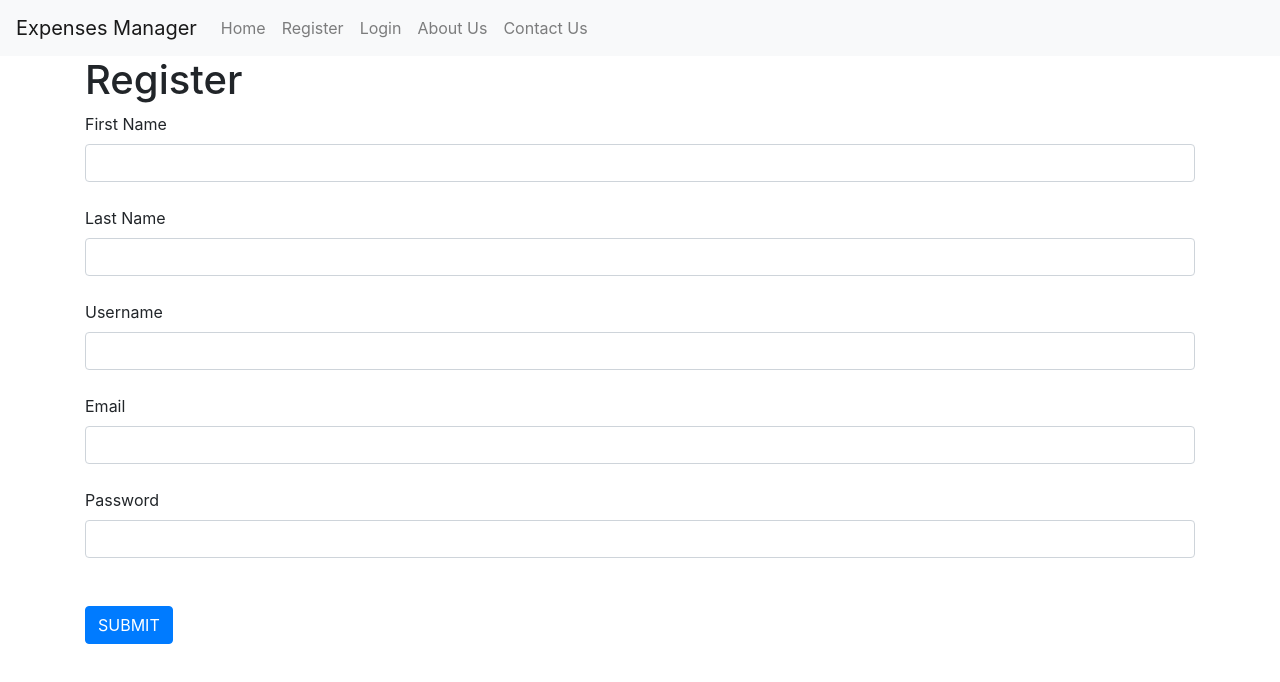
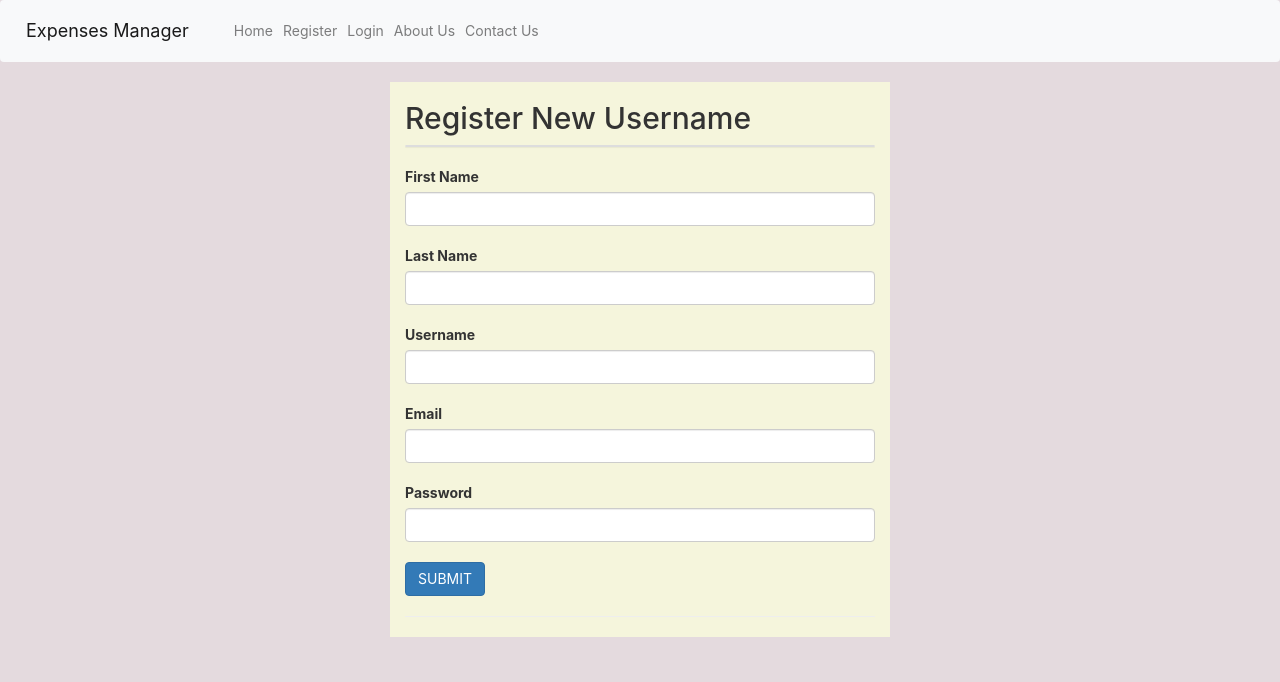
Before and after one commit to SaketZode/expense_manager, a React (Create React App) app: page /register in a window 1280 px wide. Shown: the top 682 px of the page. Built offline with nearby package versions, Linux system fonts and the light colour scheme.

Commit message:
register form styling

```diff
--- a/public/index.html
+++ b/public/index.html
@@ -11,6 +11,9 @@
     />
     <link rel="apple-touch-icon" href="%PUBLIC_URL%/logo192.png" />
     <link rel="stylesheet" href="https://cdn.jsdelivr.net/npm/bootstrap@4.5.3/dist/css/bootstrap.min.css" integrity="sha384-TX8t27EcRE3e/ihU7zmQxVncDAy5uIKz4rEkgIXeMed4M0jlfIDPvg6uqKI2xXr2" crossorigin="anonymous">
+    <link rel="stylesheet" href="https://maxcdn.bootstrapcdn.com/bootstrap/3.4.1/css/bootstrap.min.css">
+    <script src="https://ajax.googleapis.com/ajax/libs/jquery/3.5.1/jquery.min.js"></script>
+    <script src="https://maxcdn.bootstrapcdn.com/bootstrap/3.4.1/js/bootstrap.min.js"></script>
     <!--
       manifest.json provides metadata used when your web app is installed on a
       user's mobile device or desktop. See https://developers.google.com/web/fundamentals/web-app-manifest/
@@ -27,7 +30,7 @@
     -->
     <title>React App</title>
   </head>
-  <body>
+  <body style="background-color:rgb(228, 218, 222);">
     <noscript>You need to enable JavaScript to run this app.</noscript>
     <div id="root"></div>
     <!--
--- a/src/components/register.js
+++ b/src/components/register.js
@@ -42,8 +42,11 @@ class Register extends Component {
 
     render() {
         return(
-            <div className="container">
-                <h1>Register</h1>
+            <div className="container-fluid" style={{width: 500, backgroundColor:"beige"}}>
+                <h2>Register New Username</h2>
+                <div class="panel-group">
+                    <div class="panel panel-default"></div>
+                </div>
                 <form>
                     <label>First Name</label><input className='form-control' type='text' onChange={this.handleFname} value={this.state.firstname}/><br/>
                     <label>Last Name</label><input className='form-control' type='text' onChange={this.handleLname} value={this.state.lastname}/><br/>
@@ -51,10 +54,10 @@ class Register extends Component {
                     <label>Email</label><input className='form-control' type='email' onChange={this.handleEmail} value={this.state.email}/><br/>
                     <label>Password</label><input className='form-control' type='password' onChange={this.handlePassword} value={this.state.password}/><br/>
 
-                    <br/>
                     <input type='submit' value='SUBMIT' className='btn btn-primary'/>
                 </form>
-            </div>
+                <hr/>
+                </div>
         )
     }
 }
```
